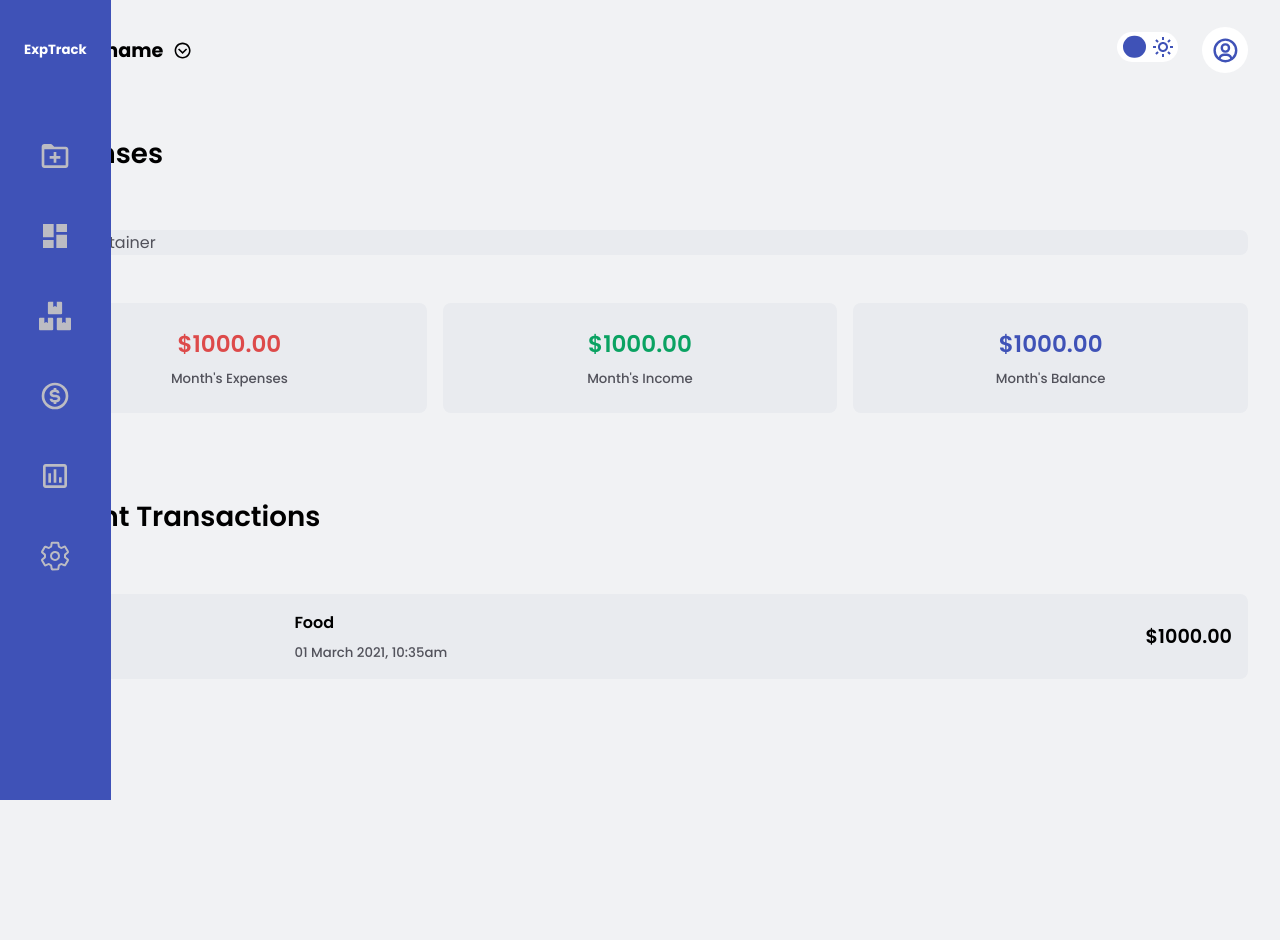
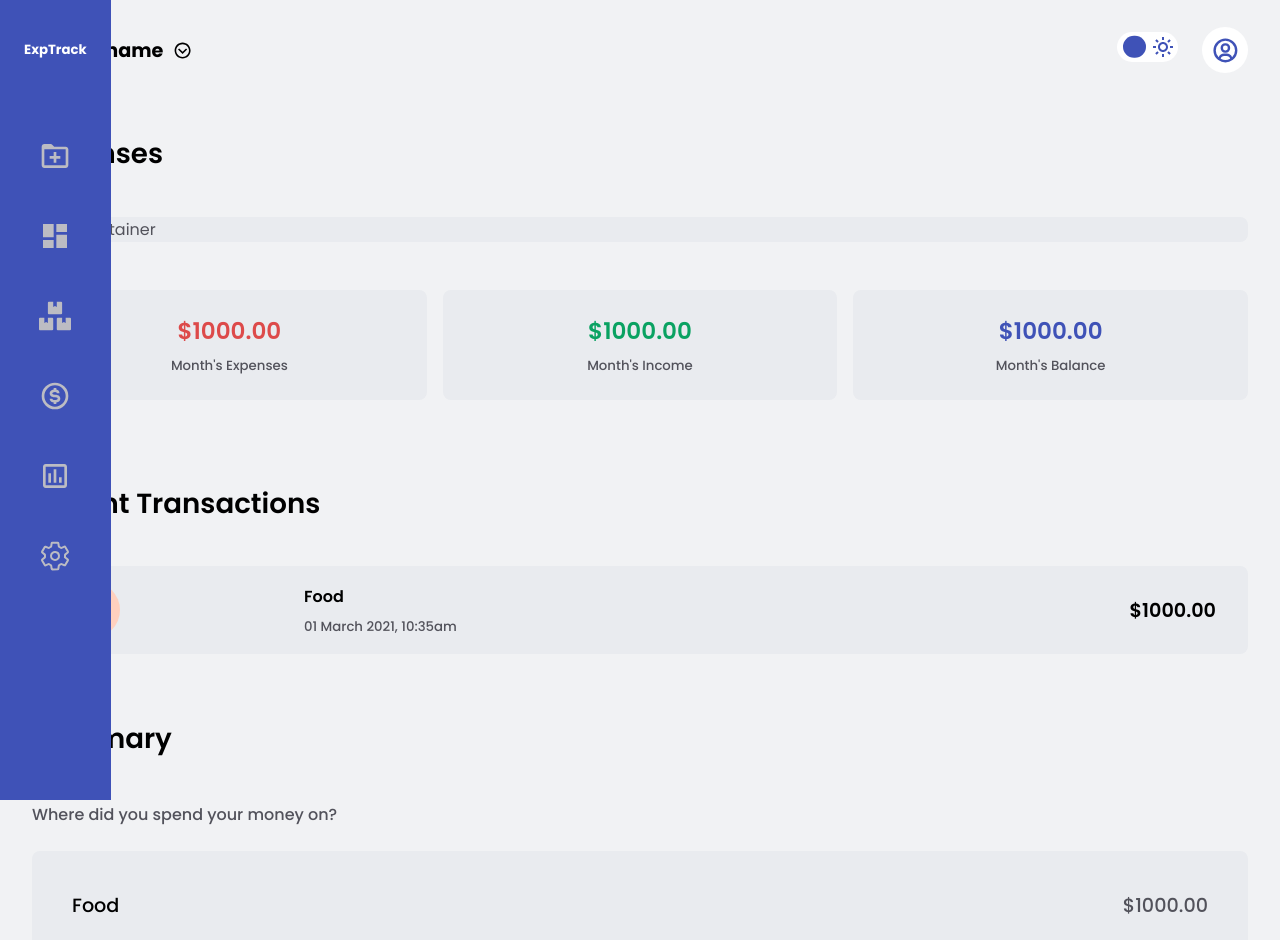
Before and after one commit to chiwei93/expense-tracker, a Next.js app: page /dashboard in a window 1280 px wide. Shown: the top 940 px of the page. Before the commit the page ends 800 px from the top, so only its background shows below. Built offline with nearby package versions, Linux system fonts and the light colour scheme.

Commit message:
added category icon component

```diff
--- a/components/Containers/SideNavContainer/SideNavContainer.tsx
+++ b/components/Containers/SideNavContainer/SideNavContainer.tsx
@@ -33,7 +33,7 @@ const SideNavContainer = (props: Props) => {
   };
 
   const calculatedMainPaddingLeft = () => {
-    let extraPadding = 1.5;
+    let extraPadding = 2;
 
     if (typeof window !== "undefined") {
       if (window.innerWidth >= desktopBreakpoint) {
--- a/components/DashboardPage/DashboardTransactionItem/DashboardTransactionItem.module.css
+++ b/components/DashboardPage/DashboardTransactionItem/DashboardTransactionItem.module.css
@@ -5,10 +5,7 @@
   display: grid;
   grid-template-columns: 0.2fr 0.5fr 0.3fr;
   gap: 1em;
-}
-
-.iconContainer {
-
+  align-items: center;
 }
 
 .detailsContainer {
@@ -34,3 +31,9 @@
   justify-self: end;
   align-self: center;
 }
+
+@media only screen and (min-width: 550px) {
+  .container {
+    padding: 1em 2em;
+  }
+}
--- a/components/DashboardPage/DashboardTransactionItem/DashboardTransactionItem.tsx
+++ b/components/DashboardPage/DashboardTransactionItem/DashboardTransactionItem.tsx
@@ -1,3 +1,6 @@
+import { FOOD_ICON } from "../../../shared/icons";
+import CategoryIcon from "../../UI/CategoryIcon/CategoryIcon";
+
 import styles from "./DashboardTransactionItem.module.css";
 
 interface Props {}
@@ -7,7 +10,9 @@ const DashboardTransactionItem = (props: Props) => {
 
   return (
     <article className={styles.container}>
-      <div className={styles.iconContainer}>icon</div>
+      <div className={styles.iconContainer}>
+        <CategoryIcon type={FOOD_ICON} />
+      </div>
       <div className={styles.detailsContainer}>
         <span className={styles.title}>Food</span>
         <span className={styles.date}>01 March 2021, 10:35am</span>
--- a/components/UI/CategoryIcon/CategoryIcon.module.css
+++ b/components/UI/CategoryIcon/CategoryIcon.module.css
@@ -0,0 +1,73 @@
+.icon {
+  width: 3rem;
+  height: 3rem;
+  border-radius: 50%;
+  display: flex;
+  align-items: center;
+  justify-content: center;
+  font-size: 1.5rem;
+}
+
+.icon.food {
+  background-color: var(--color-icon-light-orange);
+  color: var(--color-icon-dark-orange);
+}
+
+.icon.household {
+  background-color: var(--color-icon-light-blue-202);
+  color: var(--color-icon-dark-blue-202);
+}
+
+.icon.entertainment {
+  background-color: var(--color-icon-light-purple);
+  color: var(--color-icon-dark-purple);
+}
+
+.icon.clothes {
+  background-color: var(--color-icon-light-pink);
+  color: var(--color-icon-dark-pink);
+}
+
+.icon.grocery {
+  background-color: var(--color-icon-light-green);
+  color: var(--color-icon-dark-green);
+}
+
+.icon.appliances {
+  background-color: var(--color-icon-light-blue);
+  color: var(--color-icon-dark-blue);
+}
+
+.icon.utilities {
+  background-color: var(--color-icon-light-yellow);
+  color: var(--color-icon-dark-yellow);
+}
+
+.icon.health {
+  background-color: var(--color-icon-light-pink-338);
+  color: var(--color-icon-dark-pink-338);
+}
+
+.icon.education {
+  background-color: var(--color-icon-light-cyan);
+  color: var(--color-icon-dark-cyan);
+}
+
+.icon.transportation {
+  background-color: var(--color-icon-light-purple-274);
+  color: var(--color-icon-dark-purple-274);
+}
+
+.icon.others,
+.icon.default {
+  background-color: var(--color-icon-light-gold);
+  color: var(--color-icon-dark-gold);
+}
+
+@media only screen and (min-width: 500px) {
+  .icon {
+    width: 3.5rem;
+    height: 3.5rem;
+    font-size: 1.6rem;
+  }
+}
--- a/components/UI/CategoryIcon/CategoryIcon.tsx
+++ b/components/UI/CategoryIcon/CategoryIcon.tsx
@@ -1,11 +1,97 @@
+import {
+  MdOutlineRestaurant,
+  MdLocalMovies,
+  MdLightbulb,
+  MdChair,
+} from "react-icons/md";
+import { RiComputerFill, RiCarFill } from "react-icons/ri";
+import { FaTshirt, FaShoppingCart, FaBook, FaQuestion } from "react-icons/fa";
+import { BiPlusMedical } from "react-icons/bi";
+import { HiDotsHorizontal } from "react-icons/hi";
+import cls from "classnames";
+
+import {
+  FOOD_ICON,
+  HOUSEHOLD_ICON,
+  ENTERTAINMENT_ICON,
+  CLOTHES_ICON,
+  GROCERY_ICON,
+  APPLIANCES_ICON,
+  UTILITIES_ICON,
+  HEALTH_ICON,
+  EDUCATION_ICON,
+  TRANSPORTATION_ICON,
+  OTHERS_ICON,
+} from "../../../shared/icons";
+
 import styles from "./CategoryIcon.module.css";
 
-interface Props {}
+interface Props {
+  type: string;
+}
 
 const CategoryIcon = (props: Props) => {
-  const {} = props;
+  const { type } = props;
 
-  return <div>CategoryIcon</div>;
+  const renderIcon = () => {
+    switch (type) {
+      case FOOD_ICON:
+        return <MdOutlineRestaurant />;
+      case HOUSEHOLD_ICON:
+        return <MdChair />;
+      case ENTERTAINMENT_ICON:
+        return <MdLocalMovies />;
+      case CLOTHES_ICON:
+        return <FaTshirt />;
+      case GROCERY_ICON:
+        return <FaShoppingCart />;
+      case APPLIANCES_ICON:
+        return <RiComputerFill />;
+      case UTILITIES_ICON:
+        return <MdLightbulb />;
+      case HEALTH_ICON:
+        return <BiPlusMedical />;
+      case EDUCATION_ICON:
+        return <FaBook />;
+      case TRANSPORTATION_ICON:
+        return <RiCarFill />;
+      case OTHERS_ICON:
+        return <HiDotsHorizontal />;
+      default:
+        return <FaQuestion />;
+    }
+  };
+
+  const getIconColor = () => {
+    switch (type) {
+      case FOOD_ICON:
+        return styles.food;
+      case HOUSEHOLD_ICON:
+        return styles.household;
+      case ENTERTAINMENT_ICON:
+        return styles.entertainment;
+      case CLOTHES_ICON:
+        return styles.clothes;
+      case GROCERY_ICON:
+        return styles.grocery;
+      case APPLIANCES_ICON:
+        return styles.appliances;
+      case UTILITIES_ICON:
+        return styles.utilities;
+      case HEALTH_ICON:
+        return styles.health;
+      case EDUCATION_ICON:
+        return styles.education;
+      case TRANSPORTATION_ICON:
+        return styles.transportation;
+      case OTHERS_ICON:
+        return styles.others;
+      default:
+        return styles.default;
+    }
+  };
+
+  return <div className={cls(styles.icon, getIconColor())}>{renderIcon()}</div>;
 };
 
 export default CategoryIcon;
--- a/pages/dashboard.tsx
+++ b/pages/dashboard.tsx
@@ -1,7 +1,7 @@
 import type { NextPage } from "next";
 
 import { useRouter } from "next/router";
-import cls from 'classnames';
+import cls from "classnames";
 
 import SideNavContainer from "../components/Containers/SideNavContainer/SideNavContainer";
 import BreadCrumbsList from "../components/Layouts/BreadCrumbsList/BreadCrumbsList";
@@ -26,9 +26,7 @@ const Dashboard: NextPage = () => {
         <div className={styles.leftSectionsContainer}>
           <h1 className={styles.expensesHeading}>Expenses</h1>
 
-          <div className={styles.expensesChartContainer}>
-            chart container
-          </div>
+          <div className={styles.expensesChartContainer}>chart container</div>
 
           <ul className={styles.statsList}>
             <li className={styles.statsItem}>
@@ -47,7 +45,9 @@ const Dashboard: NextPage = () => {
             </li>
           </ul>
 
-          <h1 className={styles.recentTransactionsHeading}>Recent Transactions</h1>
+          <h1 className={styles.recentTransactionsHeading}>
+            Recent Transactions
+          </h1>
 
           <ul className={styles.transactionsList}>
             <li className={styles.transactionItem}>
@@ -56,7 +56,30 @@ const Dashboard: NextPage = () => {
           </ul>
         </div>
 
-        <div className={styles.rightSectionsContainer}></div>
+        <div className={styles.rightSectionsContainer}>
+          <h1 className={styles.summaryHeading}>Summary</h1>
+
+          <p className={styles.summaryTitle}>
+            Where did you spend your money on?
+          </p>
+
+          <ul className={styles.summaryList}>
+            <li className={styles.summaryItem}>
+              <span className={styles.category}>Food</span>
+              <span className={styles.categorySpending}>$1000.00</span>
+            </li>
+
+            <li className={styles.summaryItem}>
+              <span className={styles.category}>Food</span>
+              <span className={styles.categorySpending}>$100.00</span>
+            </li>
+
+            <li className={styles.summaryItem}>
+              <span className={styles.category}>Food</span>
+              <span className={styles.categorySpending}>$10.00</span>
+            </li>
+          </ul>
+        </div>
       </div>
     </SideNavContainer>
   );
--- /dev/null
+++ b/shared/icons.ts
@@ -0,0 +1,11 @@
+export const FOOD_ICON = "food";
+export const HOUSEHOLD_ICON = "household good";
+export const ENTERTAINMENT_ICON = "entertainment";
+export const CLOTHES_ICON = "clothes";
+export const GROCERY_ICON = "grocery";
+export const APPLIANCES_ICON = "appliances";
+export const UTILITIES_ICON = "utilities";
+export const HEALTH_ICON = "health";
+export const EDUCATION_ICON = "education";
+export const TRANSPORTATION_ICON = "transportation";
+export const OTHERS_ICON = "others";
--- a/styles/Dashboard.module.css
+++ b/styles/Dashboard.module.css
@@ -9,9 +9,10 @@
 }
 
 .expensesHeading,
-.recentTransactionsHeading {
+.recentTransactionsHeading,
+.summaryHeading {
   font-size: var(--font-size-h5);
-  margin-bottom: 2em;
+  margin-bottom: 1.5em;
 }
 
 .expensesChartContainer,
@@ -62,7 +63,8 @@
   margin-top: 3em;
 }
 
-.transactionsList {
+.transactionsList,
+.summaryList {
   margin-bottom: 4em;
 }
 
@@ -70,9 +72,47 @@
   margin-bottom: 0.5em;
 }
 
+.summaryList {
+  background-color: var(--color-section-bg);
+  border-radius: var(--border-radius-form);
+  padding: 1em 1.5em;
+  margin-bottom: 8em;
+}
+
+.summaryTitle {
+  margin-bottom: 1.5em;
+  font-weight: var(--font-weight-medium);
+}
+
+.summaryItem {
+  display: grid;
+  grid-template-columns: 0.8fr 0.2fr;
+  gap: 1em;
+  align-items: start;
+}
+
+.summaryItem:not(:last-child) {
+  margin-bottom: 1em;
+}
+
+.category,
+.categorySpending {
+  font-weight: var(--font-weight-medium);
+  font-size: var(--font-size-h6);
+}
+
+.category {
+  color: var(--color-heading);
+}
+
+.categorySpending {
+  justify-self: end;
+}
+
 @media only screen and (min-width: 744px) {
   .expensesHeading,
-  .recentTransactionsHeading {
+  .recentTransactionsHeading,
+  .summaryHeading {
     font-size: var(--font-size-h4);
   }
 
@@ -93,7 +133,28 @@
   .statLabel {
     font-size: var(--font-size-small-text);
   }
+
+  .summaryList {
+    padding: 2.5em;
+    margin-bottom: 4em;
+  }
 }
 
 @media only screen and (min-width: 1440px) {
+  .sectionDividerContainer {
+    display: grid;
+    grid-template-columns: 0.6fr 0.4fr;
+    gap: 2em;
+  }
+
+  .summaryItem {
+    display: grid;
+    grid-template-columns: 0.65fr 0.35fr;
+    gap: 1em;
+    align-items: start;
+  }
+
+  .summaryList {
+    margin-bottom: 0;
+  }
 }
--- a/styles/globals.css
+++ b/styles/globals.css
@@ -13,7 +13,29 @@
   --color-filled-btn-text: #fff;
   --color-sidebar-icon: #bcbcc3;
   --color-section-bg: #e9ebef;
-  --color-dark-green: #0AA262;
+  --color-dark-green: #0aa262;
+  --color-icon-light-green: #cffce9;
+  --color-icon-dark-green: #0aa262;
+  --color-icon-light-blue: #cde6fe;
+  --color-icon-dark-blue: #034079;
+  --color-icon-light-orange: #ffd0be;
+  --color-icon-dark-orange: #fe7138;
+  --color-icon-light-yellow: #faf3b5;
+  --color-icon-dark-yellow: #d4bf07;
+  --color-icon-light-purple: #cac1fd;
+  --color-icon-dark-purple: #2407d4;
+  --color-icon-light-pink: #f4c3fc;
+  --color-icon-dark-pink: #b707d4;
+  --color-icon-light-blue-202: #bfe5fb;
+  --color-icon-dark-blue-202: #078ad4;
+  --color-icon-light-cyan: #bafcf4;
+  --color-icon-dark-cyan: #07d4bb;
+  --color-icon-light-gold: #ede1a6;
+  --color-icon-dark-gold: #83721b;
+  --color-icon-light-purple-274: #d8c7e6;
+  --color-icon-dark-purple-274: #6a3f8b;
+  --color-icon-light-pink-338: #efb3c9;
+  --color-icon-dark-pink-338: #b12658;
   --border-radius-form: 0.5em;
   --border-radius-input: 0.25em;
   --border-radius-button: 0.25em;
@@ -88,6 +110,7 @@ h5,
 h6 {
   color: var(--color-heading);
   font-weight: var(--font-weight-semibold);
+  text-transform: capitalize;
 }
 
 #__next {
```
